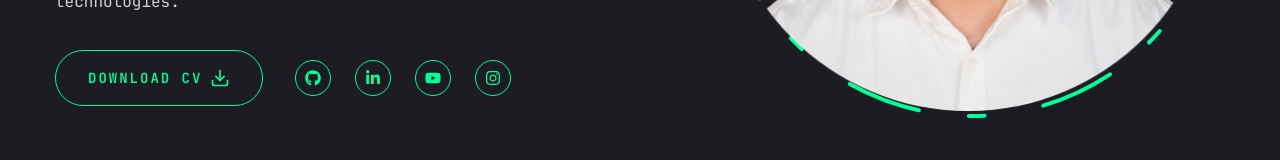
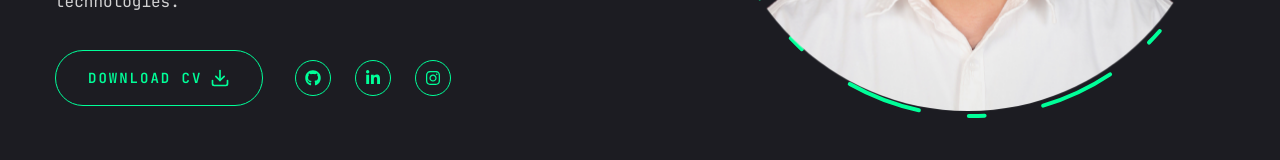
Before and after one commit to Aldhaf/aldhaf-portfolio, a Next.js app: page / in a window 1280 px wide. Shown: the part 564-724 px from the top of the page. Built offline with nearby package versions, Linux system fonts and the light colour scheme.

Commit message:
"update social"

```diff
--- a/components/Social.jsx
+++ b/components/Social.jsx
@@ -1,11 +1,13 @@
 import Link from "next/link";
-import { FaGithub, FaLinkedinIn, FaYoutube, FaInstagram } from "react-icons/fa";
+import { FaGithub, FaLinkedinIn, FaInstagram } from "react-icons/fa";
 
 const social = [
-  { icon: <FaGithub />, path: "" },
-  { icon: <FaLinkedinIn />, path: "" },
-  { icon: <FaYoutube />, path: "" },
-  { icon: <FaInstagram />, path: "" },
+  { icon: <FaGithub />, path: "https://github.com/Aldhaf" },
+  {
+    icon: <FaLinkedinIn />,
+    path: "https://www.linkedin.com/in/aldhaf-fadlilah/",
+  },
+  { icon: <FaInstagram />, path: "https://www.instagram.com/aldhaffdl_/" },
 ];
 
 const Social = ({ containerStyles, iconStyles }) => {
```
